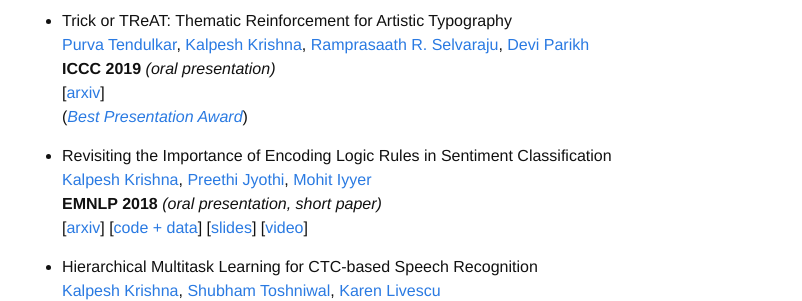
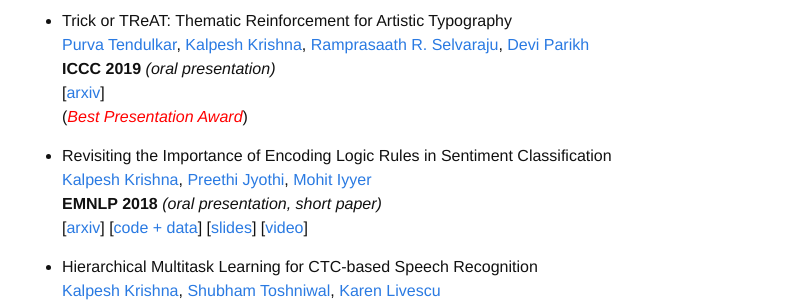
Before and after one commit to martiansideofthemoon/martiansideofthemoon.github.io, a Jekyll site: the page built from _pages/research.md, in a window 1280 px wide. Shown: the part 470-771 px from the top of the page, without its empty margins (238-1040 px from the left). Built offline with Jekyll 4.4.1, drawn with Linux system fonts in a browser that asks for light colours; comment, search, counter and statistics services are not loaded.

Commit message:
Adding best paper award

```diff
--- a/_pages/research.md
+++ b/_pages/research.md
@@ -21,7 +21,7 @@ My interests include Natural Language Processing, Speech Recognition, Machine Le
 [Purva Tendulkar](http://purvaten.github.io/), [Kalpesh Krishna](http://martiansideofthemoon.github.io/), [Ramprasaath R. Selvaraju](https://ramprs.github.io/), [Devi Parikh](https://www.cc.gatech.edu/~parikh/)
 **ICCC 2019** *(oral presentation)*
 \[[arxiv](https://arxiv.org/abs/1903.07820)\]
-(<span style="color:red">*[Best Presentation Award](https://twitter.com/jmacunha/status/1142184529026662400)*</span>)
+(<a style="color:red" href="https://twitter.com/jmacunha/status/1142184529026662400"><i>Best Presentation Award</i></a>)
 
 * Revisiting the Importance of Encoding Logic Rules in Sentiment Classification
 [Kalpesh Krishna](http://martiansideofthemoon.github.io/), [Preethi Jyothi](https://www.cse.iitb.ac.in/~pjyothi/), [Mohit Iyyer](https://people.cs.umass.edu/~miyyer/)
```
